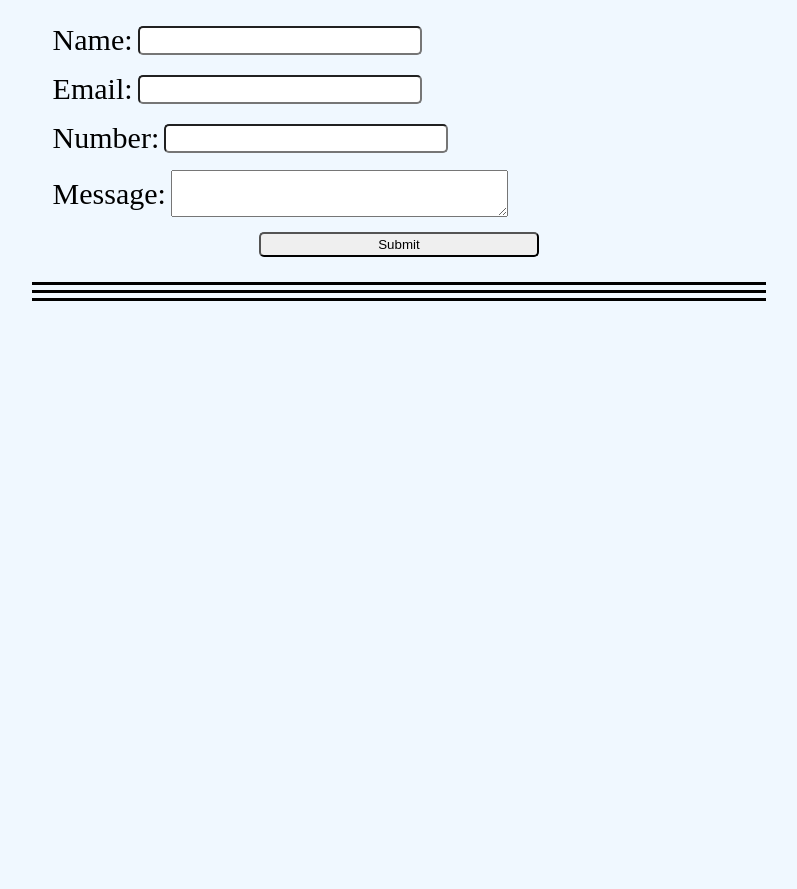
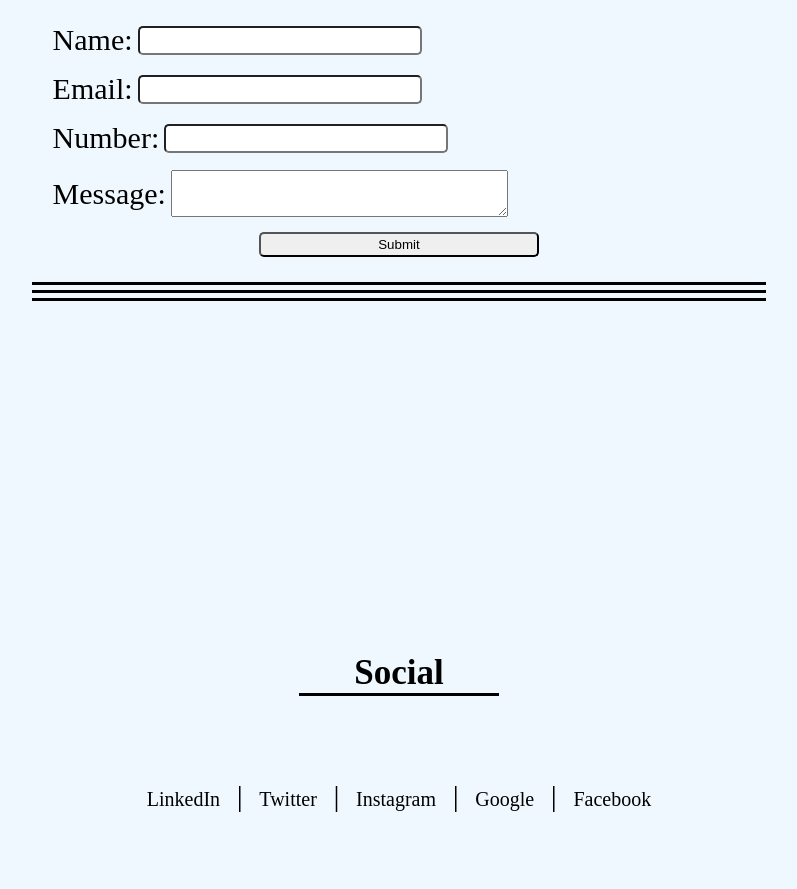
Before and after one commit to Ajai11/Case-Study-1---My-Profile, a plain HTML site: page index.html in a window 1280 px wide. Shown: the part 2309-3198 px from the top of the page, without its empty margins (241-1038 px from the left). Before the commit the page ends 2962 px from the top, so only its background shows below. Drawn offline with Linux system fonts and the light colour scheme.

Commit message:
updated index.html

```diff
--- a/css/style.css
+++ b/css/style.css
@@ -170,3 +170,14 @@ h1{
     margin: 5px auto;
     width: 82%;
 }
+
+.social-content{
+    width: 70%;
+    min-height: 100px;
+    padding: 40px;
+    margin: 10px auto;
+    font-size: 30px;
+    display: flex;
+    justify-content: center;
+    align-items: center;
+}
--- a/index.html
+++ b/index.html
@@ -140,6 +140,24 @@
             </div>
         </div>
     </section>
+    <section>
+        <div class="social">
+            <h1>Social</h1>
+            <div class="social-content">
+                <ul class="nav-links">
+                    <li><a href="#">LinkedIn</a></li>
+                    <span>|</span>
+                    <li><a href="#">Twitter</a></li>
+                    <span>|</span>
+                    <li><a href="#">Instagram</a></li>
+                    <span>|</span>
+                    <li><a href="#">Google</a></li>
+                    <span>|</span>
+                    <li><a href="#">Facebook</a></li>
+                </ul>
+            </div>
+        </div>
+    </section>
 </body>
 
 </html>
```
